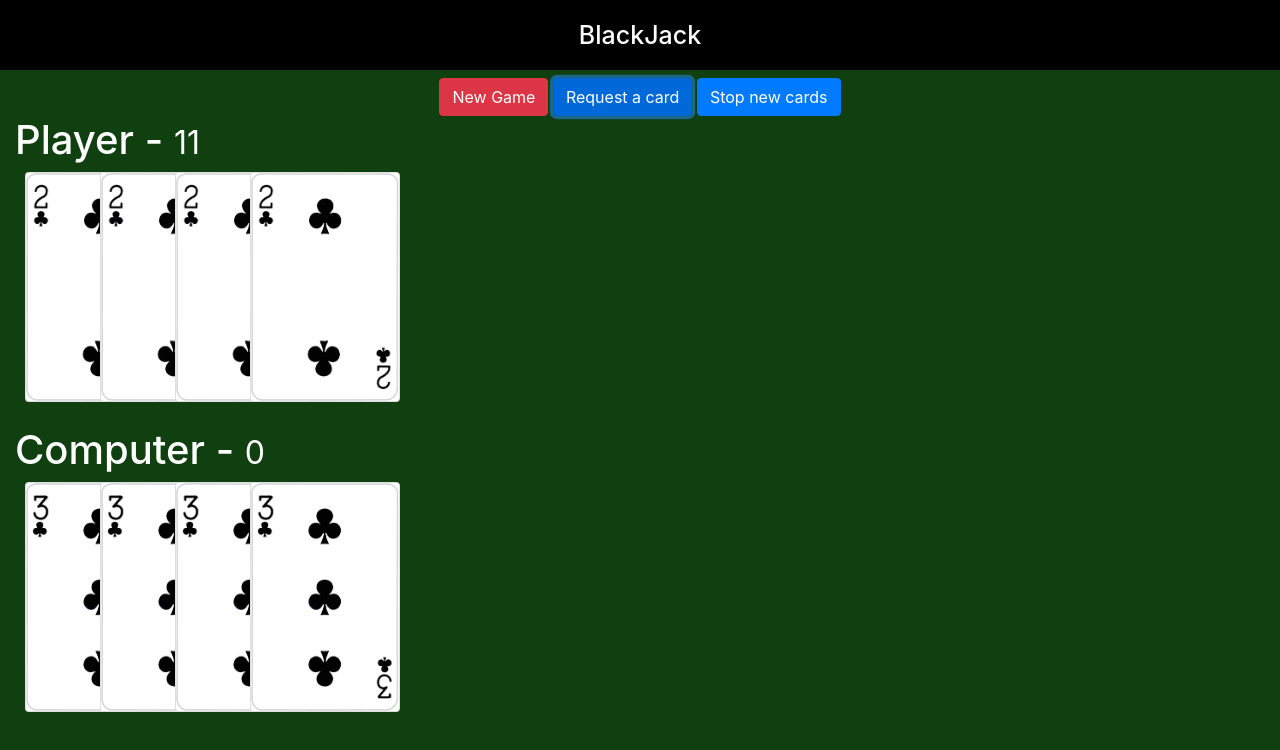
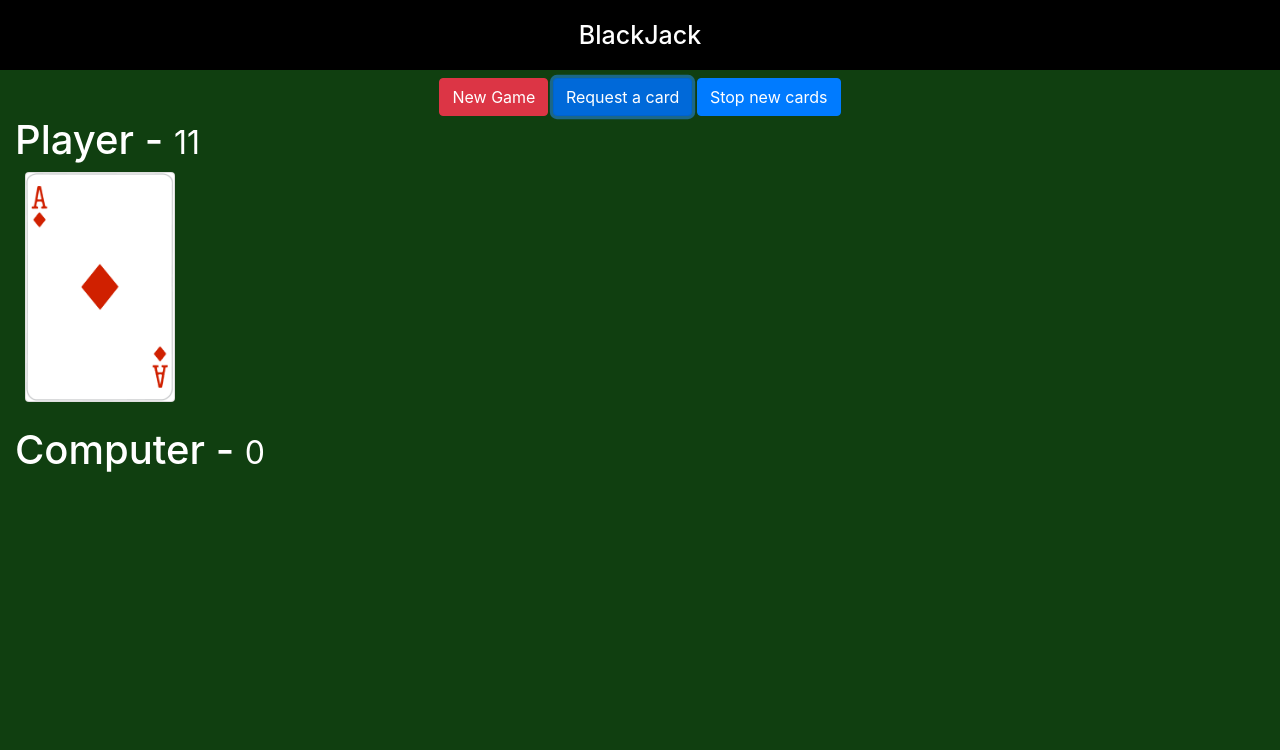
Before and after one commit to MauriMoiti/BlackJack, a plain HTML site: page index.html in a window 1280 px wide. Both pictures are taken after a click on the button "Request a card". Drawn offline with nearby package versions, Linux system fonts and the light colour scheme.

Commit message:
was created the function for creater cards when the player does click in the button 'Request a card'

```diff
--- a/assets/js/game.js
+++ b/assets/js/game.js
@@ -19,6 +19,10 @@ const buttonStopCards = document.querySelector('#buttonStopCards');
 
 const showPoints = document.getElementsByTagName('small');
 
+const playerCards = document.getElementById('player-cards');
+const cpuCards = document.getElementById('computer-cards');
+console.log(cpuCards)
+
 
 // Events
 buttonGetCard.addEventListener('click', () => {
@@ -27,6 +31,7 @@ buttonGetCard.addEventListener('click', () => {
     playerPoints += getValueCard(cardObtained);
 
     showPoints[0].innerText = playerPoints;
+    createCard(cardObtained, playerCards);
 });
 
 // create new deck for the players
@@ -72,3 +77,11 @@ const getValueCard = (card) => {
         console.log(getValueCard('KH')) // 10
     */
 }
+// Card element
+const createCard = (cardNumber, containerPlayerOrCpu) => {
+    let card = document.createElement('img');
+    card.className = 'card';
+    card.src = `assets/desk/${cardNumber}.png`;
+    card.alt = `ImageOfCard:${cardNumber}`;
+    containerPlayerOrCpu.appendChild(card);
+}
--- a/index.html
+++ b/index.html
@@ -24,10 +24,6 @@
                 <div class="col">
                     <h1>Player - <small>0</small></h1>
                     <div class="row" id="player-cards">
-                        <img class="card" src="assets/desk/2C.png">
-                        <img class="card" src="assets/desk/2C.png">
-                        <img class="card" src="assets/desk/2C.png">
-                        <img class="card" src="assets/desk/2C.png">
                     </div>
                 </div>
             </div>
@@ -36,10 +32,6 @@
                 <div class="col">
                     <h1>Computer - <small>0</small></h1>
                     <div class="row" id="computer-cards">
-                        <img class="card" src="assets/desk/3C.png">
-                        <img class="card" src="assets/desk/3C.png">
-                        <img class="card" src="assets/desk/3C.png">
-                        <img class="card" src="assets/desk/3C.png">
                     </div>
                 </div>
             </div>
```
